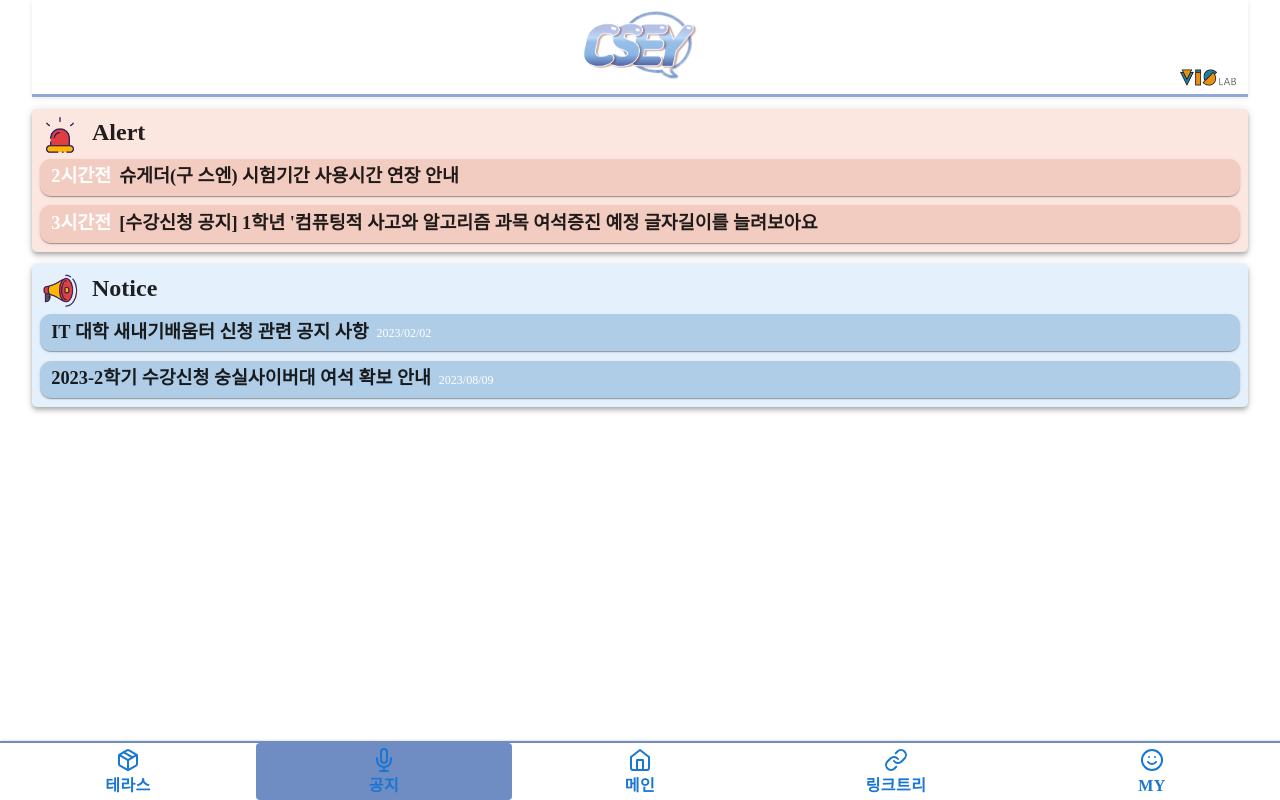
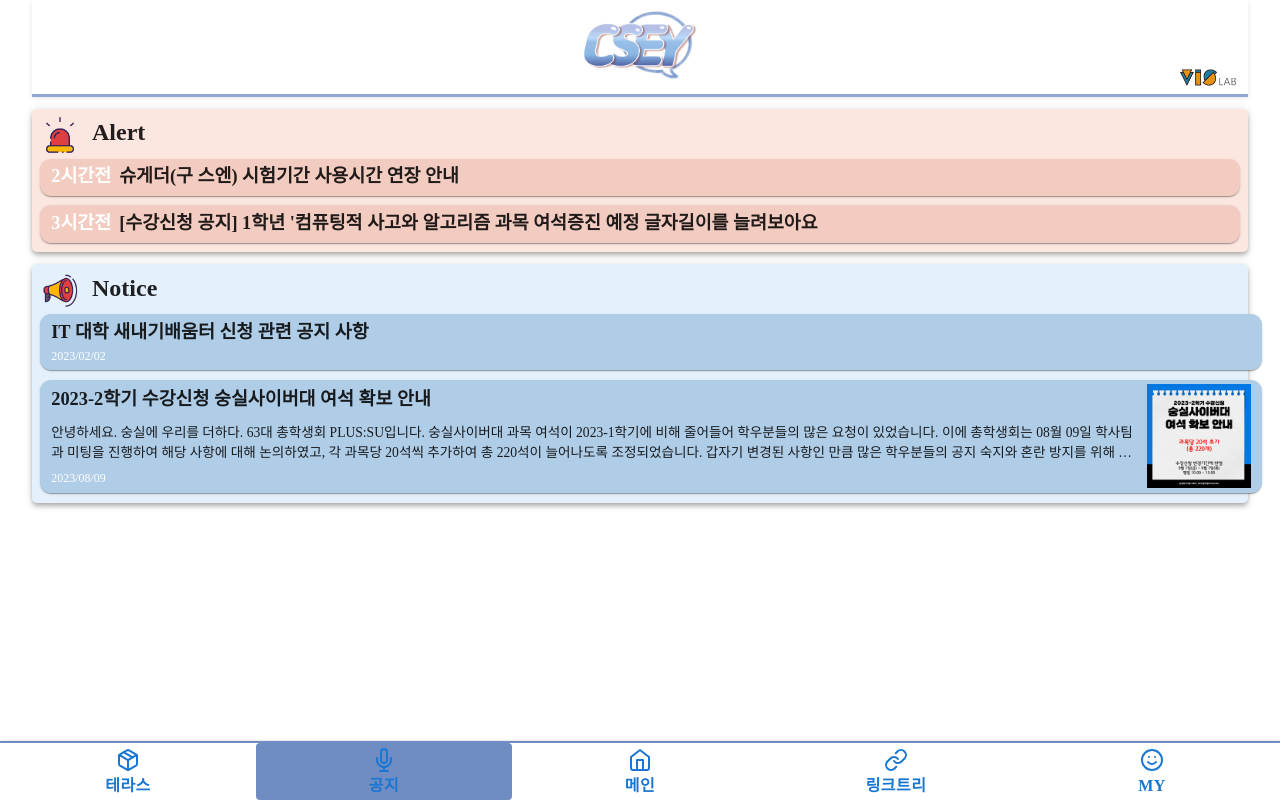
Before and after one commit to SSU-VISLAB/CSEY-Client, a React (Vite) app: page /Notification in a window 1280 px wide. Built offline with nearby package versions, Linux system fonts and the light colour scheme; a web font is replaced by a local one.

Commit message:
feat : Notice 카드 생성

```diff
--- a/src/pages/NoticePage/index.tsx
+++ b/src/pages/NoticePage/index.tsx
@@ -61,14 +61,28 @@ const NoticePage = () => {
             Alert
           </s.Title>
         </s.Header>
-        {AlertData.map((data, i) => (
-          <AlertList key={i} time={data.time} description={data.description} />
-        ))}
+        {AlertData.length === 0 ? (
+          <s.ContentGroup>
+            <s.ContentRow>
+              <s.Content centered backgroundColor>
+                <s.Meta bold>지금은 긴급공지가 없습니다.</s.Meta>
+              </s.Content>
+            </s.ContentRow>
+          </s.ContentGroup>
+        ) : (
+          AlertData.map((data, i) => (
+            <AlertList
+              key={i}
+              time={data.time}
+              description={data.description}
+            />
+          ))
+        )}
       </s.Group>
 
       <s.Group elevation={4} backgroundColor>
         <s.Header>
-          <s.Icon src={NoticeSrc} alt="Alert" />
+          <s.Icon src={NoticeSrc} alt="Notice" />
           <s.Title padding bold>
             Notice
           </s.Title>
@@ -110,20 +124,22 @@ const NoticeList = ({
 }: NoticeCardContents) => {
   return (
     <s.ContentGroup>
-      <s.ContentRow>
-        <s.Content>
-          <div>
+      <s.NoticeContent>
+        <s.NoticeGroup>
+          <s.Line>
             <s.Meta bold>{title}</s.Meta>
-          </div>
-          {/* {description && <s.Description>{description}</s.Description>} */}
-          {/* {imgSrc && <img src={imgSrc} alt={title} />} */}
-          <div>
-            <s.Time>
-              {time}
-            </s.Time>
-          </div>
-        </s.Content>
-      </s.ContentRow>
+          </s.Line>
+          {description && (
+            <s.Line>
+              <s.Description>{description}</s.Description>
+            </s.Line>
+          )}
+          <s.Line>
+            <s.Time>{time}</s.Time>
+          </s.Line>
+        </s.NoticeGroup>
+        {imgSrc && <s.NoticeSrc src={imgSrc} alt={title}></s.NoticeSrc>}
+      </s.NoticeContent>
     </s.ContentGroup>
   );
 };
--- a/src/pages/NoticePage/styles.ts
+++ b/src/pages/NoticePage/styles.ts
@@ -14,6 +14,8 @@ type text = {
 
 type GroupProps = {
   backgroundColor?: boolean;
+  centered?: boolean;
+  between?: boolean;
 };
 
 const AlertCard = {
@@ -43,10 +45,11 @@ const AlertCard = {
     padding-bottom: 1.2vh;
   `,
   //내용 항목들 나열을 위한 행 스타일
-  ContentRow: styled.div`
+  ContentRow: styled.div<GroupProps>`
     display: flex;
     align-items: center;
     padding: 0 0;
+    ${(props)=> (props.between) && "justify-content: space-between"};
   `,
   Content: styled(Paper)<GroupProps>`
     /* height: 2.2rem; */
@@ -54,6 +57,7 @@ const AlertCard = {
     padding: 0.3em 0.7em;
     margin: auto;
     gap: 0.5rem;
+    justify-content: ${(props) => (props.centered ? "center" : "left")};
     align-items: center;
     text-align: center;
     border-radius: 0.7em;
@@ -71,7 +75,7 @@ const AlertCard = {
     font-weight: ${(props: text) => (props.bold ? "bold" : "400")};
   `,
   Time: styled.span`
-      font-size: ${(props: text) => (props.size ? "2.3vh" : "1.5vh")};
+    font-size: ${(props: text) => (props.size ? "2.3vh" : "1.5vh")};
     font-weight: ${(props: text) => (props.bold ? "bold" : "400")};
     line-height: 1.5;
     color: white;
@@ -88,11 +92,54 @@ const AlertCard = {
     max-width: 90%;
   `,
   Description: styled.span`
-    font-size: 1.3vh;
+    font-size: 1.7vh;
     font-weight: ${(props: text) => (props.bold ? "bold" : "400")};
     margin-bottom: 0.5em;
+    overflow: hidden;
+    display: -webkit-box;
+    -webkit-line-clamp: 2;
+    -webkit-box-orient: vertical;
+    text-overflow: ellipsis;
+    white-space: normal;
+    max-height: 3.5em;
   `,
+
+  //Notice 전용
+  NoticeContent: styled(Paper)<GroupProps>`
+    /* height: 2.2rem; */
+    display: flex;
+    padding: 0.3em 0.7em;
+    gap: 0.5rem;
+    justify-content: space-between;
+    align-items: center;
+    text-align: center;
+    border-radius: 0.7em;
+    background-color: ${(props) =>
+      props.backgroundColor ? "#F3CCC1" : "#B0CDE8"};
+    width: 100%;
+  `,
+  NoticeGroup: styled.div`
+    display: flex;
+    flex-direction: column;
+    align-items: flex-start;
+  `,
+  NoticeSrc: styled.img`
+    flex-shrink: 0;
+    width: 13vh;
+  `,
+  Line: styled.div`
+    margin-top: 7px;
+    text-align: left;
+    &:last-child {
+      margin-bottom: 0;
+      margin-top: 0px;
+    }
+    &:first-child {
+      margin-top: 0px;
+    }
+  `
 };
+
 
 export const {
   Content,
@@ -105,4 +152,8 @@ export const {
   Meta,
   Title,
   Time,
+  NoticeSrc,
+  NoticeContent,
+  NoticeGroup,
+  Line,
 } = AlertCard;
```
